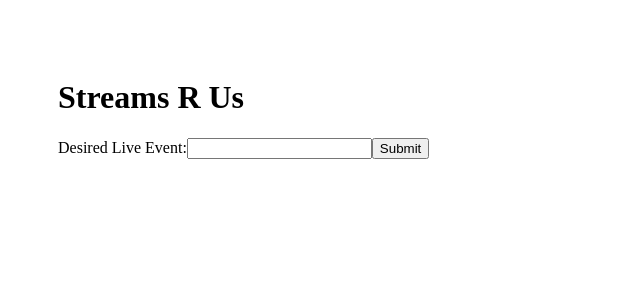
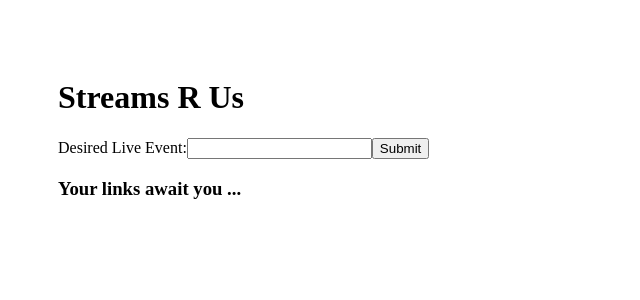
Before and after one commit to yamodah/Streams_R_Us, a React (Create React App) app: page / in a window 1280 px wide. Shown: the top 300 px of the page, without its empty margins (0-640 px from the left). Built offline with nearby package versions, Linux system fonts and the light colour scheme.

Commit message:
minimum viable product - links clickable and renders properly

```diff
--- a/src/home/Home.js
+++ b/src/home/Home.js
@@ -3,34 +3,42 @@ import axios from 'axios'
 import "./home.css"
 export default function Home() {
     const [search, setSearch]= useState("")
-    const [data, setData]= useState()
+    const [data, setData]= useState({event:"", links:[]})
     const getStreams =async()=>{
-        await axios.get(`http://localhost:5000/all?stream=${search.searchFor}`)
-            .then((res)=>{console.log(res)})
+        await axios.get(`https://yamodahstreams.herokuapp.com/all?stream=${search}`)
+            .then((res)=>{setData(res.data)})
             .catch(console.error)
     }
     const handleSubmit=(e)=>{
         e.preventDefault()
-        console.log(search)
+        // console.log(search)
         getStreams().then(()=>{console.log(data)})
     }
     const handleChange = ({ target }) => {
-        setSearch({
-          ...search,
-          [target.name]: target.value,
-        });
+        setSearch(target.value);
       };
+
+    const linksHTML = data.links.map((pack,index)=>{
+            if(pack.site ==="ROJA"){
+                // console.log(pack)
+                return pack.streams.map((link, index)=><><a href={link} target="_blank" rel="noopener noreferrer" key={index}>{index}</a><br/></>)
+            }
+
+            return <><a href={pack.streams} target="_blank" rel="noopener noreferrer" key={index}>{pack.site}</a><br/></>
+        })
+
   return (
 <div className='mainDiv'>
     <h1>Streams R Us</h1>
     <form onSubmit={handleSubmit}>
         <label>
           Desired Live Event:
-          <input type="text" name="searchFor" value={search.searchFor} onChange={handleChange} />
+          <input type="text" name="searchFor" value={search} onChange={handleChange} />
         </label>
         <input type="submit" value="Submit" />
       </form>
-      {/* <h4>{data}</h4> */}
+      {data.event&&<h4>{data.event}</h4>}
+      {data.links.length ?linksHTML:<h3>Your links await you ...</h3>}
 </div>
   )
 }
```
